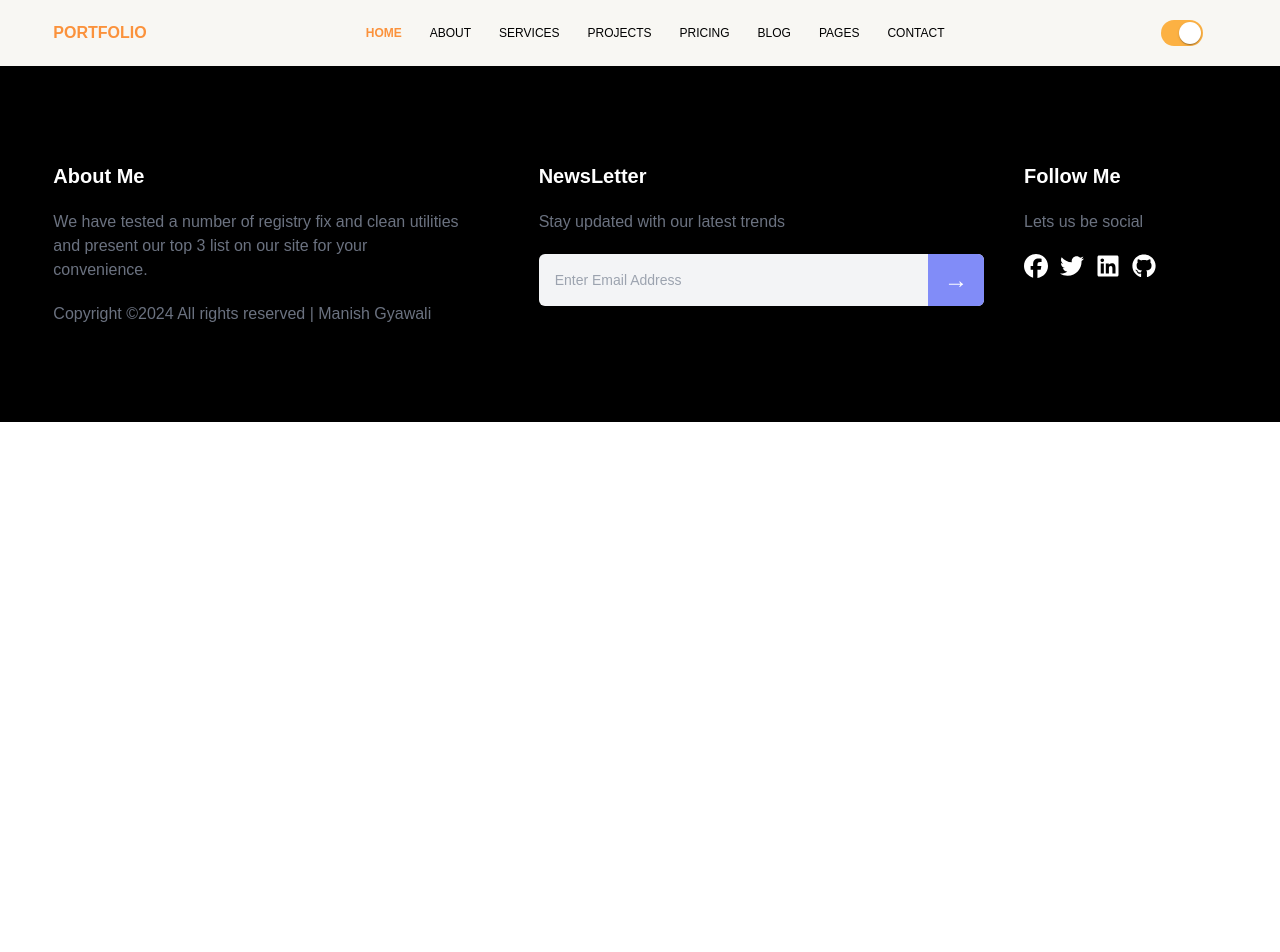
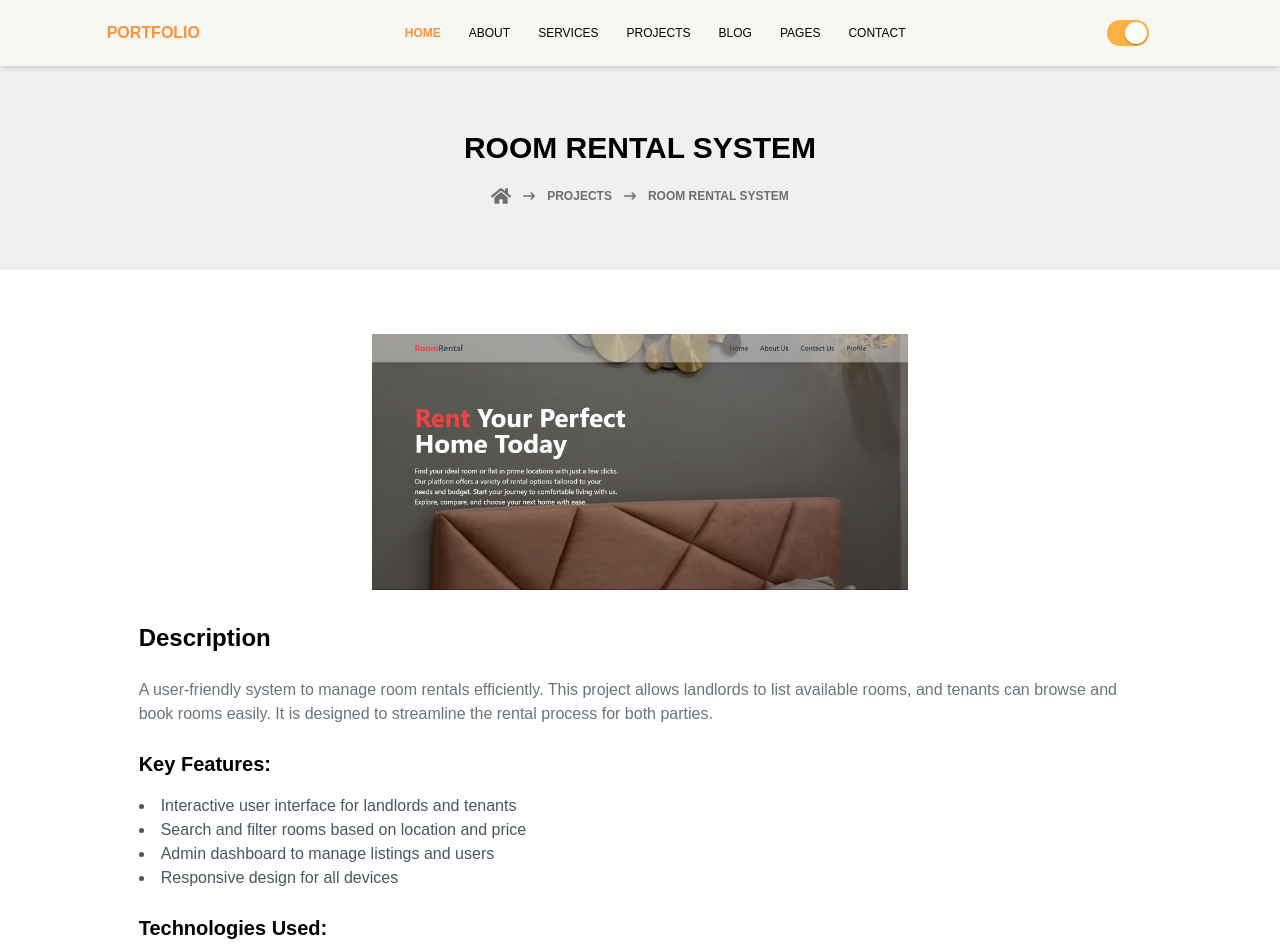
Before and after one commit to manishgyawali/Portfolio, a React (Vite) app: page /projects/1 in a window 1280 px wide. Shown: the top 952 px of the page. Before the commit the page ends 800 px from the top, so only its background shows below. Built offline with nearby package versions, Linux system fonts and the light colour scheme.

Commit message:
nav redesigned

```diff
--- a/src/App.jsx
+++ b/src/App.jsx
@@ -11,13 +11,14 @@ import Pages from './components/pages/Pages';
 import Portfolio from './components/pages/Portfolio';
 import Services from './components/pages/Services';
 import Contact from './components/pages/Contact';
-import Pricing from './components/pages/Pricing';
 import Nav from './components/common/Nav/Nav';
 import Footer from './components/common/Footer/Footer';
 import Home from './components/pages/Home';
 import About from './components/pages/About';
 import BlogP from './components/pages/Blog';
 import Bloghome from './components/pages/Bloghome';
+import RoomRentalSystem from './components/pages/ProjectsDetails/RoomRentalSystem';
+import { EducationWebsite } from './components/pages/ProjectsDetails/EducationWebsite';
 
 const App = () => {
   return (
@@ -29,15 +30,14 @@ const App = () => {
         <Route path="/about" element={<About />} />
         <Route path="/blog" element={<BlogP />} />
         <Route path="/pages" element={<Pages />} />
-        <Route path="/pricing" element={<Pricing />} />
-
         <Route path="/portfolio" element={<Portfolio/>}/>
         <Route path="/services" element={<Services/>}/>
         <Route path="/contact" element={<Contact />} />
         <Route path="/bloghome" element={<Bloghome />} />
 
 
-
+        <Route path="/projects/1" element={<RoomRentalSystem />} />
+        <Route path="/projects/2" element={<EducationWebsite />} />
 
       </Routes>
       <Footer/>
--- a/src/components/Services/Services.jsx
+++ b/src/components/Services/Services.jsx
@@ -5,7 +5,7 @@ import { IoCameraReverseOutline } from "react-icons/io5";
 import { IoMdImages } from "react-icons/io";
 import { CiMobile3 } from "react-icons/ci";
 import { IoRocketOutline } from "react-icons/io5";
-import PricingH from "../Pricing/Pricing";
+
 import Testimonial from "../Testimonials/Testimonial";
 
 const Service = () => {
@@ -72,7 +72,7 @@ const Service = () => {
           ))}
         </div>
       </div>
-      <PricingH/>
+
       <Testimonial/>
     </div>
   );
--- a/src/components/common/Nav/Nav.jsx
+++ b/src/components/common/Nav/Nav.jsx
@@ -84,7 +84,7 @@ const Nav = () => {
 
   return (
     <nav className="shadow-md sticky z-10 top-0 bg-[#F8F7F3]">
-      <div className="flex  justify-between items-center py-3 cursor-pointer w-11/12 mx-auto">
+      <div className="flex  justify-between items-center py-3 cursor-pointer w-10/12 mx-auto">
         <div>
           <h1 className="font-bold text-orange-400">PORTFOLIO</h1>
         </div>
@@ -119,13 +119,7 @@ const Nav = () => {
               <span className="block w-0 group-hover:w-8/12 transition-all duration-300 ease-out h-0.5 bg-orange-400 absolute bottom-[-5px] left-0" />
             </div>
 
-            {/* PRICING */}
-            <div className="relative group cursor-pointer  hover:text-black">
-              <Link to={"/pricing"}>
-                <span className="uppercase">PRICING</span>
-              </Link>
-              <span className="block w-0 group-hover:w-8/12 transition-all duration-300 ease-out h-0.5 bg-orange-400 absolute bottom-[-5px] left-0" />
-            </div>
+
 
             {/* BLOG (with Dropdown) */}
             <div
--- a/src/components/pages/About.jsx
+++ b/src/components/pages/About.jsx
@@ -1,5 +1,5 @@
 import React from "react";
-import { FaHtml5, FaCss3Alt, FaJs, FaReact, FaGitAlt } from "react-icons/fa";
+import { FaHtml5, FaCss3Alt, FaJs, FaReact, FaGitAlt, FaHome } from "react-icons/fa";
 import {
   SiRedux,
   SiBootstrap,
@@ -56,6 +56,7 @@ const skills = [
   },
 ];
 
+
 const About = () => {
   const hobbies = [
     {
@@ -78,14 +79,15 @@ const About = () => {
   ];
   return (
     <div>
-      <div className="p-24 text-center flex flex-col gap-5 bg-gradient-to-r from-[#ed9728] to-[#de56ff]">
-        <h1 className="text-4xl font-semibold text-white">ABOUT ME</h1>
-        <div className="text-sm text-white flex gap-3 items-center justify-center">
-          <button>Home</button>
-          <FaArrowRightLong />
-          <button>About Me</button>
-        </div>
-      </div>
+        <div className="py-16 text-center flex text-black flex-col gap-5 bg-[#f0f0f0]">
+             <h1 className="text-3xl font-semibold ">ABOUT ME</h1>
+             <div className=" text-[#6e6e6e] text-xs flex gap-3 items-center justify-center">
+               <FaHome className="text-lg" />
+               <FaArrowRightLong />
+               <button className="font-semibold ">ABOUT ME</button>
+
+             </div>
+           </div>
 
       <div className="flex flex-col gap-16 animate-reveal bg-[#F8F7F3]">
         <div className="flex items-center gap-5 pt-5 w-11/12 mx-auto text-sm text-gray-500">
--- a/src/components/pages/Home.jsx
+++ b/src/components/pages/Home.jsx
@@ -3,7 +3,6 @@ import Aboutme from "../Aboutme/Aboutme";
 import CountUps from "./../CountUp/CountUps";
 import { useNavigate } from "react-router-dom";
 import Banner from "../../assets/Images/bannermain.png";
-import Image from "../../assets/Images/banner2.png";
 import Instagram from "../../assets/Images/instagram.png";
 import Facebook from "../../assets/Images/facebook.png";
 import Github from "../../assets/Images/github.png";
--- a/src/components/pages/Pricing.jsx
+++ b/src/components/pages/Pricing.jsx
@@ -1,20 +1,20 @@
-import React from 'react'
-import PricingH from './../Pricing/Pricing';
-import { FaArrowRightLong } from "react-icons/fa6";
+// import React from 'react'
+// import PricingH from './../Pricing/Pricing';
+// import { FaArrowRightLong } from "react-icons/fa6";
 
 
-const Pricing = () => {
-  return (
-    <div>
-       <div className="p-24  flex flex-col gap-5 text-center  bg-gradient-to-r from-[#ed9728] to-[#de56ff]">
-        <h1 className="text-4xl font-semibold text-white">PRICING</h1>
-        <div className="text-sm text-white flex gap-3 items-center justify-center">
-          <button>Home</button><FaArrowRightLong /><button>Pricing</button>
-        </div>
-      </div>
-      <PricingH/>
-    </div>
-  )
-}
+// const Pricing = () => {
+//   return (
+//     <div>
+//        <div className="p-24  flex flex-col gap-5 text-center  bg-gradient-to-r from-[#ed9728] to-[#de56ff]">
+//         <h1 className="text-4xl font-semibold text-white">PRICING</h1>
+//         <div className="text-sm text-white flex gap-3 items-center justify-center">
+//           <button>Home</button><FaArrowRightLong /><button>Pricing</button>
+//         </div>
+//       </div>
+//       <PricingH/>
+//     </div>
+//   )
+// }
 
-export default Pricing
+// export default Pricing
--- /dev/null
+++ b/src/components/pages/ProjectsDetails/EducationWebsite.jsx
@@ -0,0 +1,7 @@
+import React from 'react'
+
+export const EducationWebsite = () => {
+  return (
+    <div>EducationWebsite</div>
+  )
+}
--- /dev/null
+++ b/src/components/pages/ProjectsDetails/RoomRentalSystem.jsx
@@ -0,0 +1,68 @@
+import React from "react";
+import RoomImage from "../../../assets/Images/image.png";
+import { FaArrowRightLong } from "react-icons/fa6";
+import { FaHome } from "react-icons/fa";
+
+const RoomRentalSystem = () => {
+  return (
+    <div className=" ">
+      <div className="py-16 text-center flex text-black flex-col gap-5 bg-[#f0f0f0]">
+        <h1 className="text-3xl font-semibold ">ROOM RENTAL SYSTEM</h1>
+        <div className=" text-[#6e6e6e] text-xs flex gap-3 items-center justify-center">
+          <FaHome className="text-xl" />
+          <FaArrowRightLong />
+          <button className="font-semibold ">PROJECTS</button>
+          <FaArrowRightLong />
+          <button className="font-semibold ">ROOM RENTAL SYSTEM</button>
+        </div>
+      </div>
+
+      {/* description section  */}
+
+      <div className="w-10/12 mx-auto py-16 overflow-hidden">
+        {/* Project Image */}
+
+        <div className="">
+          <img
+            src={RoomImage}
+            alt="Room Rental System"
+            className="w-full h-64 object-contain"
+          />
+        </div>
+
+        {/* Project Details */}
+        <div className="p-8 flex flex-col gap-6">
+          <h1 className="text-2xl font-bold ">Description</h1>
+          <p className="text-gray-500">
+            A user-friendly system to manage room rentals efficiently. This
+            project allows landlords to list available rooms, and tenants can
+            browse and book rooms easily. It is designed to streamline the
+            rental process for both parties.
+          </p>
+
+          <div className="flex flex-col gap-4">
+            <h2 className="text-xl font-semibold">Key Features:</h2>
+            <ul className="list-disc list-inside text-gray-600">
+              <li>Interactive user interface for landlords and tenants</li>
+              <li>Search and filter rooms based on location and price</li>
+              <li>Admin dashboard to manage listings and users</li>
+              <li>Responsive design for all devices</li>
+            </ul>
+          </div>
+
+          <div className="flex flex-col gap-4">
+            <h2 className="text-xl font-semibold">Technologies Used:</h2>
+            <ul className="list-disc list-inside text-gray-600">
+              <li>MERN Stack (MongoDB, Express, React, Node.js)</li>
+              <li>Tailwind CSS for styling</li>
+              <li>JWT for authentication</li>
+              <li>Cloudinary for image storage</li>
+            </ul>
+          </div>
+        </div>
+      </div>
+    </div>
+  );
+};
+
+export default RoomRentalSystem;
```
Also changed, not shown: src/components/Pricing/Pricing.jsx (+85 -85 lines), src/components/Projects/Projects.jsx (+25 -75 lines).
